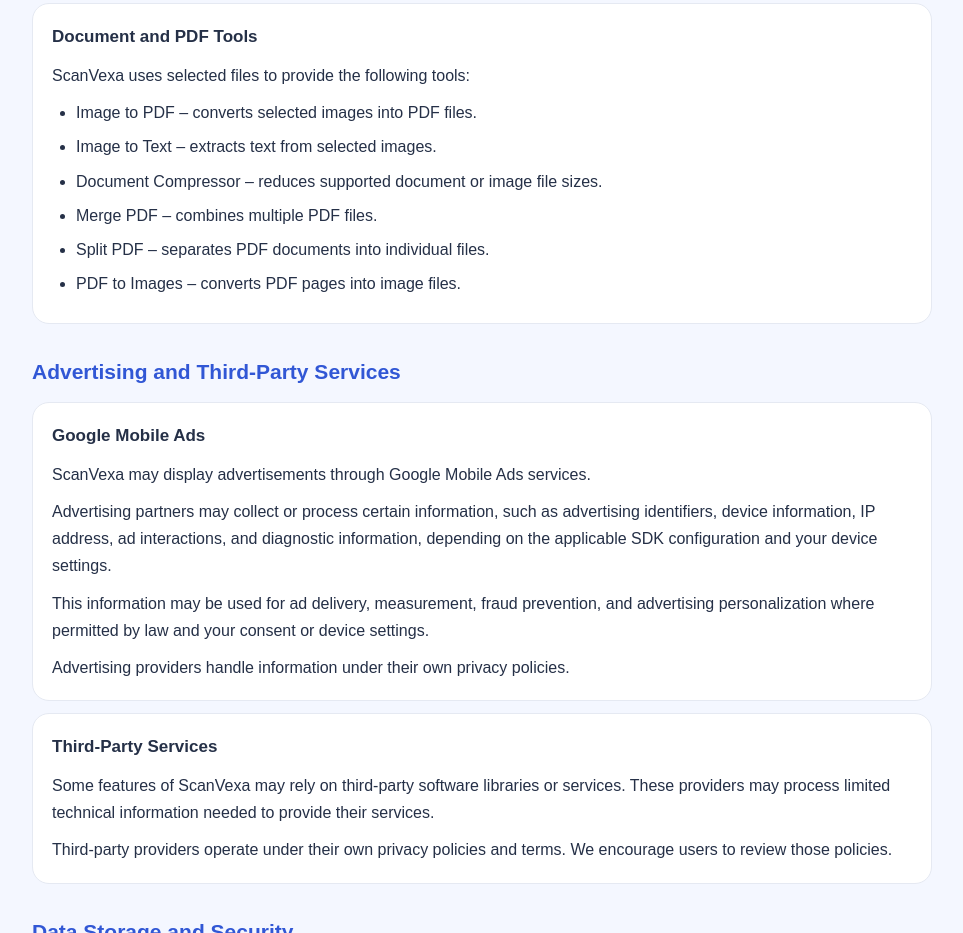
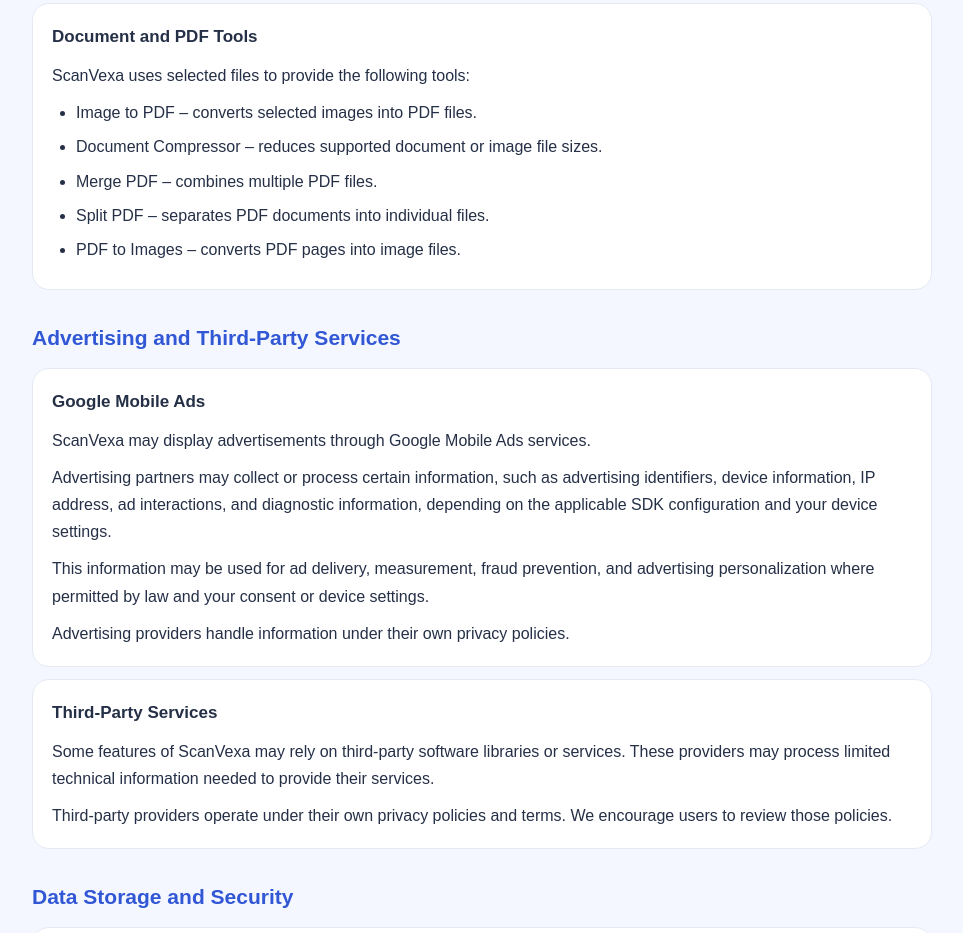
Before and after one commit to Zulfiqar-Ali-Hunxai/privacy-policy, a plain HTML site: page index.html in a window 1280 px wide. Shown: the part 1849-2782 px from the top of the page, without its empty margins (158-1121 px from the left). Drawn offline with Linux system fonts and the light colour scheme.

Commit message:
index.html

```diff
--- a/index.html
+++ b/index.html
@@ -75,7 +75,6 @@
     <p>ScanVexa uses selected files to provide the following tools:</p>
     <ul>
       <li>Image to PDF – converts selected images into PDF files.</li>
-      <li>Image to Text – extracts text from selected images.</li>
       <li>Document Compressor – reduces supported document or image file sizes.</li>
       <li>Merge PDF – combines multiple PDF files.</li>
       <li>Split PDF – separates PDF documents into individual files.</li>
```
